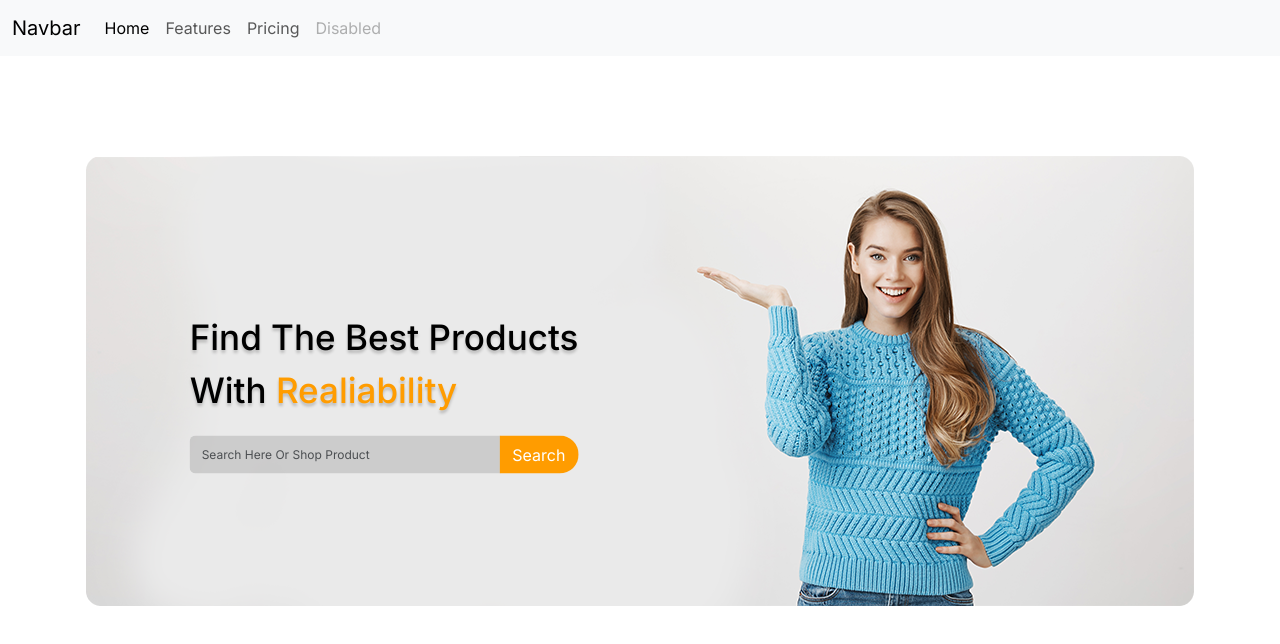
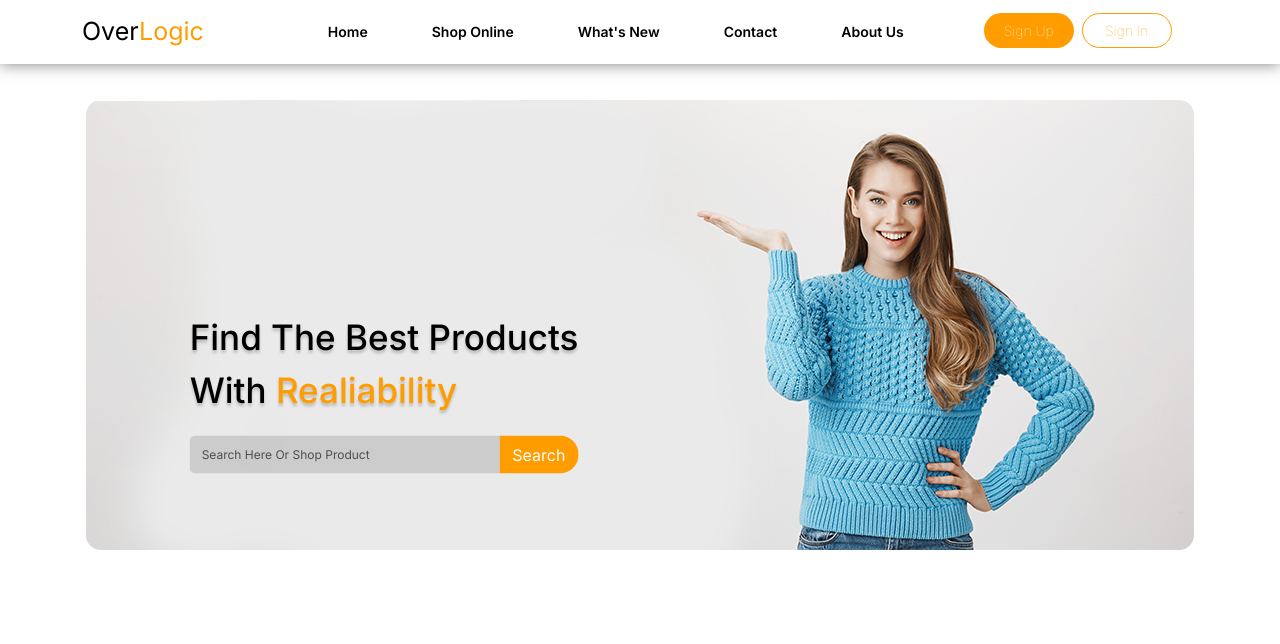
Before and after one commit to FJR-Overlogic/nextts-ovlomarket, a Next.js app: page / in a window 1280 px wide. Shown: the top 644 px of the page. Built offline with nearby package versions, Linux system fonts and the light colour scheme.

Commit message:
update: navbar

```diff
--- a/src/components/layouts/navbar/navbar.tsx
+++ b/src/components/layouts/navbar/navbar.tsx
@@ -1,27 +1,77 @@
+import Link from "next/link";
+import styles from "./navbar.module.css";
+
 export default function Navbar() {
-    return(
-    <nav className="navbar navbar-expand-lg bg-body-tertiary">
-    <div className="container-fluid">
-      <a className="navbar-brand" href="#">Navbar</a>
+  return (
+    <nav className={`navbar navbar-expand-lg p-2 fixed-top ${styles["nav-box"]}`}>
+      <div
+        className="container"
+        style={{
+          fontSize: "28px",
+        }}
+      >
+        <div
+          className="navbar-brand"
+          style={{
+            fontSize: "25px",
+          }}
+        >
+          Over
+          <span
+            style={{
+              color: "#ff9c00",
+            }}
+          >
+            Logic
+          </span>
+        </div>
         <button className="navbar-toggler" type="button" data-bs-toggle="collapse" data-bs-target="#navbarNav" aria-controls="navbarNav" aria-expanded="false" aria-label="Toggle navigation">
           <span className="navbar-toggler-icon"></span>
         </button>
-      <div className="collapse navbar-collapse" id="navbarNav">
-        <ul className="navbar-nav">
+        <div
+          className="collapse navbar-collapse"
+          id="navbarNav"
+          style={{
+            marginLeft: "100px",
+          }}
+        >
+          <ul className="navbar-nav gap-5 fw-semibold">
             <li className="nav-item">
-            <a className="nav-link active" aria-current="page" href="#">Home</a>
+              <Link className="nav-link" aria-current="page" href="#">
+                <div className={`${styles["li-navbar"]}`}>Home</div>
+              </Link>
             </li>
             <li className="nav-item">
-            <a className="nav-link" href="#">Features</a>
+              <Link className="nav-link" href="#">
+                <div className={`${styles["li-navbar"]}`}>Shop Online</div>
+              </Link>
             </li>
             <li className="nav-item">
-            <a className="nav-link" href="#">Pricing</a>
+              <Link className="nav-link" href="#">
+                <div className={`${styles["li-navbar"]}`}>What's New</div>
+              </Link>
             </li>
             <li className="nav-item">
-            <a className="nav-link disabled" aria-disabled="true">Disabled</a>
+              <Link className="nav-link" href="#">
+                <div className={`${styles["li-navbar"]}`}>Contact</div>
+              </Link>
             </li>
+            <li className="nav-item">
+              <Link className="nav-link" href="#">
+                <div className={`${styles["li-navbar"]}`}>About Us</div>
+              </Link>
+            </li>
+            <div className="d-flex ms-4">
+              <Link className={`nav-link ${styles["sign-up-box"]}`} href="#">
+                Sign Up
+              </Link>
+              <Link className={`nav-link ${styles["sign-in-box"]} ms-2`} href="#">
+                Sign In
+              </Link>
+            </div>
           </ul>
         </div>
       </div>
-  </nav>);
+    </nav>
+  );
 }
```
Lines whose indentation alone changed are shown as unchanged.
